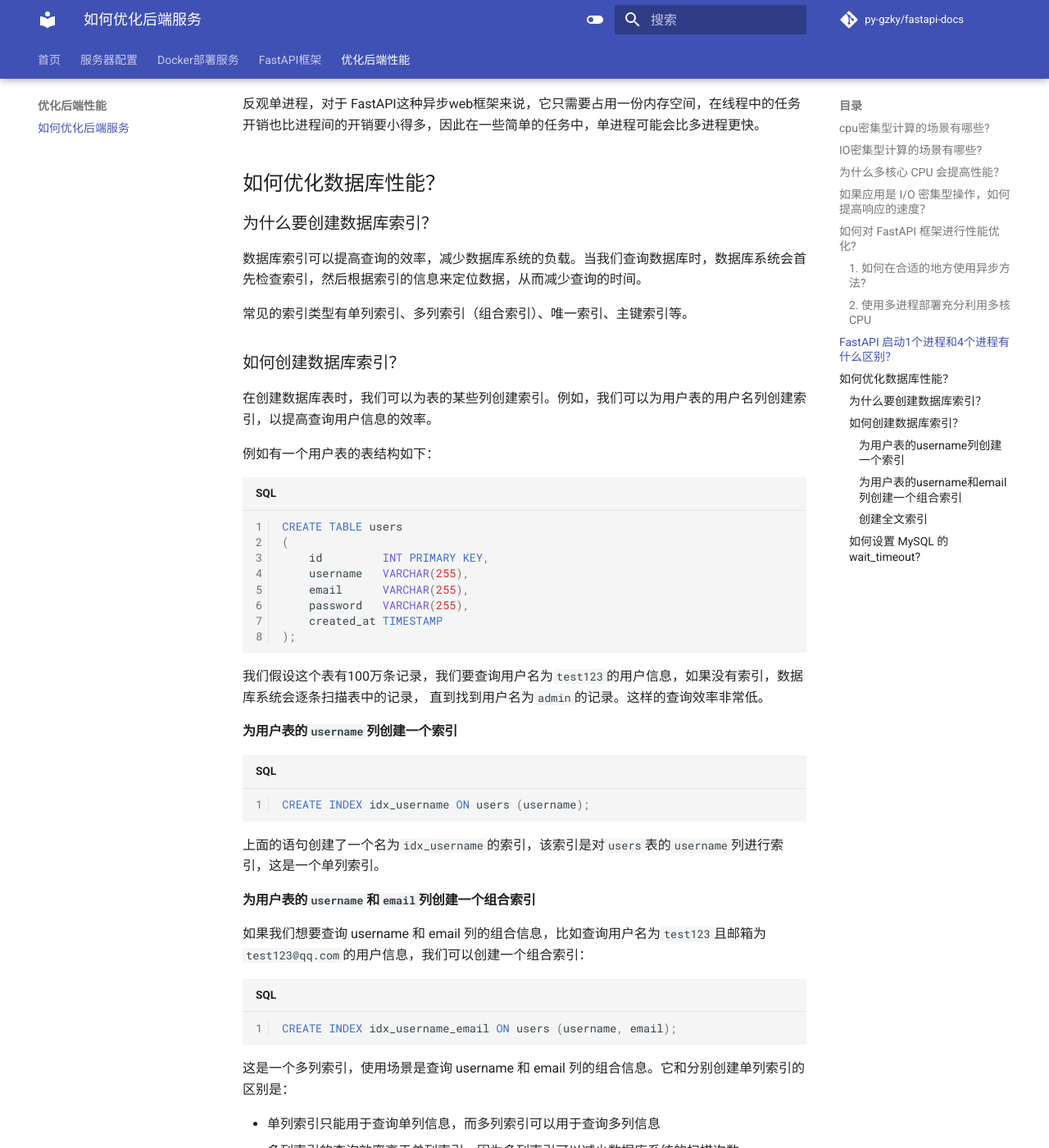
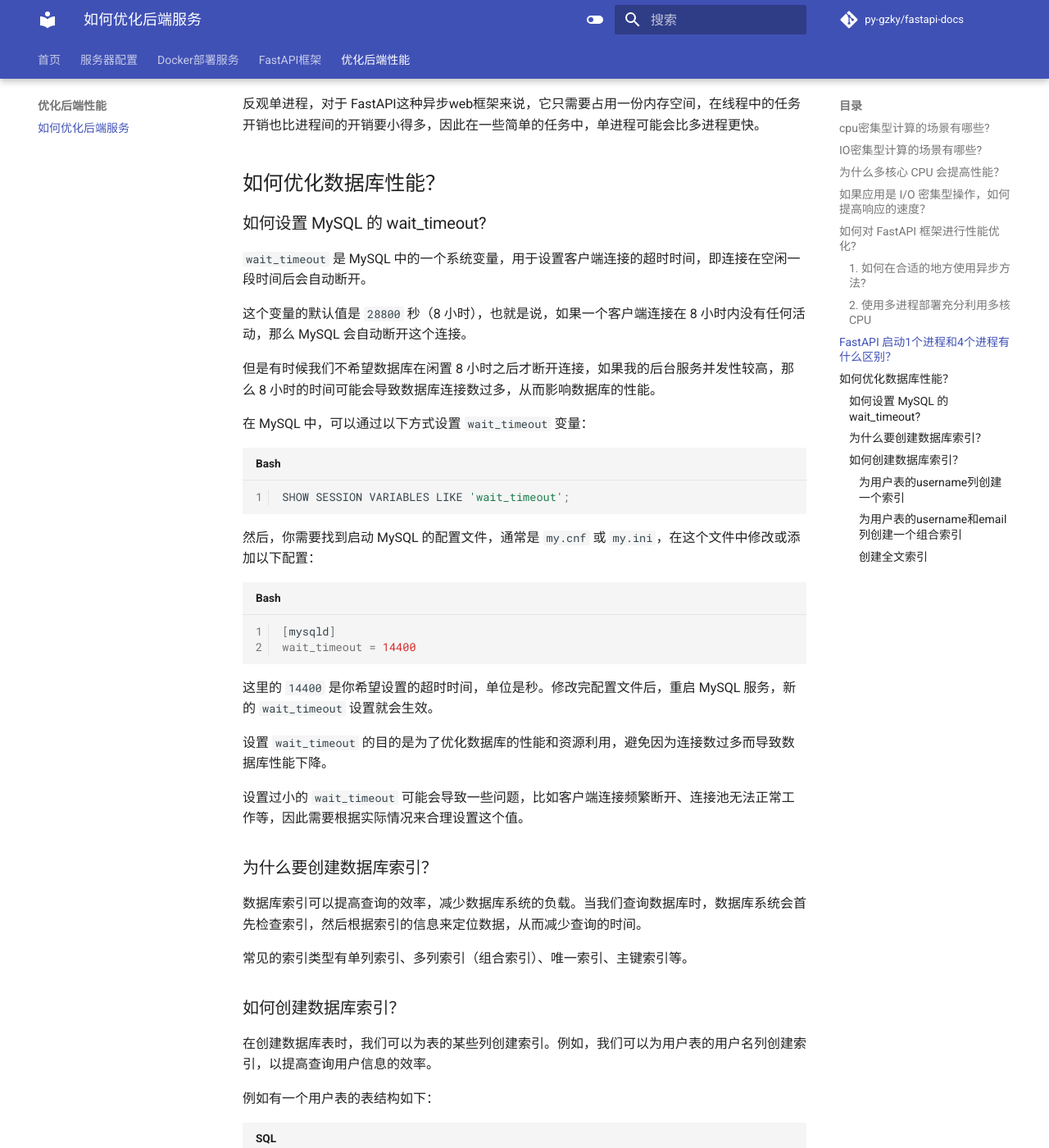
Before and after one commit to PY-GZKY/PythonBackendEngineerGuide, an MkDocs documentation site: the page built from docs/how-to-optimize-performance.md, in a window 1280 px wide and 1400 px high, scrolled down 2910 px. Shown: the whole window at 82% size. Built offline with MkDocs 1.6.1 and Material for MkDocs 9.7.7, drawn with Linux system fonts in a browser that asks for light colours; comment, search, counter and statistics services are not loaded; some of the changed text lies outside the part shown.

Commit message:
Update how-to-optimize-performance.md

````diff
--- a/docs/how-to-optimize-performance.md
+++ b/docs/how-to-optimize-performance.md
@@ -92,6 +92,33 @@ uvicorn main:app --workers 4
 
 ## 如何优化数据库性能？
 
+### 如何设置  MySQL 的 wait_timeout?
+
+`wait_timeout` 是 MySQL 中的一个系统变量，用于设置客户端连接的超时时间，即连接在空闲一段时间后会自动断开。
+
+这个变量的默认值是 `28800` 秒（8 小时），也就是说，如果一个客户端连接在 8 小时内没有任何活动，那么 MySQL 会自动断开这个连接。
+
+但是有时候我们不希望数据库在闲置 8 小时之后才断开连接，如果我的后台服务并发性较高，那么 8 小时的时间可能会导致数据库连接数过多，从而影响数据库的性能。
+
+在 MySQL 中，可以通过以下方式设置 `wait_timeout` 变量：
+
+```shell
+SHOW SESSION VARIABLES LIKE 'wait_timeout';
+```
+
+然后，你需要找到启动 MySQL 的配置文件，通常是 `my.cnf` 或 `my.ini`，在这个文件中修改或添加以下配置：
+
+```shell
+[mysqld]
+wait_timeout = 14400
+```
+
+这里的 `14400` 是你希望设置的超时时间，单位是秒。修改完配置文件后，重启 MySQL 服务，新的 `wait_timeout` 设置就会生效。
+
+设置 `wait_timeout` 的目的是为了优化数据库的性能和资源利用，避免因为连接数过多而导致数据库性能下降。
+
+设置过小的 `wait_timeout` 可能会导致一些问题，比如客户端连接频繁断开、连接池无法正常工作等，因此需要根据实际情况来合理设置这个值。
+
 ### 为什么要创建数据库索引？
 
 数据库索引可以提高查询的效率，减少数据库系统的负载。当我们查询数据库时，数据库系统会首先检查索引，然后根据索引的信息来定位数据，从而减少查询的时间。
@@ -129,6 +156,7 @@ CREATE INDEX idx_username ON users (username);
 #### 为用户表的`username`和`email`列创建一个组合索引
 
 如果我们想要查询 username 和 email 列的组合信息，比如查询用户名为`test123`且邮箱为`test123@qq.com`的用户信息，我们可以创建一个组合索引：
+
 ```sql
 CREATE INDEX idx_username_email ON users (username, email);
 ```
@@ -141,6 +169,7 @@ CREATE INDEX idx_username_email ON users (username, email);
 #### 创建全文索引
 
 还有一种情况是模糊查询，具体的sql执行过程可能是：
+
 ```text
 SELECT * FROM users WHERE username LIKE '%Love%';
 ```
@@ -148,43 +177,21 @@ SELECT * FROM users WHERE username LIKE '%Love%';
 （为了演示用了 * 号，生产环境不要使用 * 号）
 
 为了提高模糊查询的效率，我们可以为`username`列创建全文索引：
+
 ```sql
-CREATE FULLTEXT INDEX idx_users ON users (username);
+CREATE
+FULLTEXT INDEX idx_users ON users (username);
 ```
 
 如何使用全文索引：
+
 ```sql
-SELECT * FROM users WHERE MATCH(username) AGAINST('Love');
+SELECT *
+FROM users
+WHERE MATCH (username) AGAINST('Love');
 ```
 
 - `MATCH` 关键字用于指定要匹配的列
 - `AGAINST` 关键字用于指定要匹配的字符串
 
 全文索引可以提高模糊查询的效率，但是需要注意的是，全文索引只能用于 MyISAM 和 InnoDB 引擎，且只能用于 CHAR、VARCHAR、TEXT 类型的列。
-
-### 如何设置  MySQL 的 wait_timeout?
-
-`wait_timeout` 是 MySQL 中的一个系统变量，用于设置客户端连接的超时时间，即连接在空闲一段时间后会自动断开。
-
-这个变量的默认值是 `28800` 秒（8 小时），也就是说，如果一个客户端连接在 8 小时内没有任何活动，那么 MySQL 会自动断开这个连接。
-
-但是有时候我们不希望数据库在闲置 8 小时之后才断开连接，如果我的后台服务并发性较高，那么 8 小时的时间可能会导致数据库连接数过多，从而影响数据库的性能。
-
-在 MySQL 中，可以通过以下方式设置 `wait_timeout` 变量：
-
-```shell
-SHOW SESSION VARIABLES LIKE 'wait_timeout';
-```
-
-然后，你需要找到启动 MySQL 的配置文件，通常是 `my.cnf` 或 `my.ini`，在这个文件中修改或添加以下配置：
-
-```shell
-[mysqld]
-wait_timeout = 14400
-```
-
-这里的 `14400` 是你希望设置的超时时间，单位是秒。修改完配置文件后，重启 MySQL 服务，新的 `wait_timeout` 设置就会生效。
-
-设置 `wait_timeout` 的目的是为了优化数据库的性能和资源利用，避免因为连接数过多而导致数据库性能下降。
-
-设置过小的 `wait_timeout` 可能会导致一些问题，比如客户端连接频繁断开、连接池无法正常工作等，因此需要根据实际情况来合理设置这个值。
````
